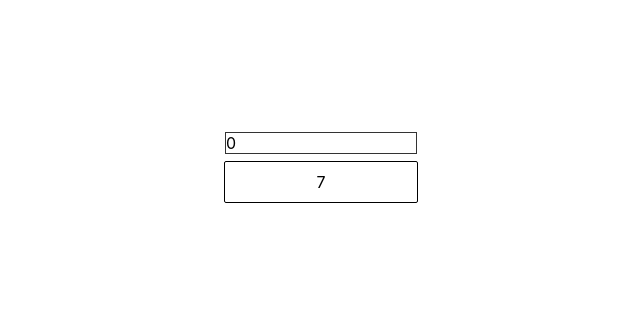
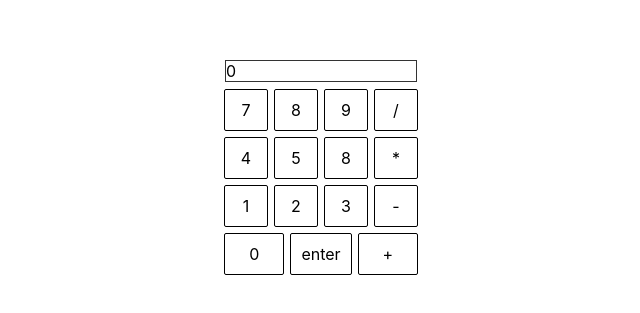
Before and after one commit to sofacles/calculator, a React (Create React App) app: page / in a window 1280 px wide. Shown: the part 133-446 px from the top of the page, without its empty margins (319-959 px from the left). Built offline with nearby package versions, Linux system fonts and the light colour scheme.

Commit message:
putting all the keys back in

```diff
--- a/src/KeyPad.js
+++ b/src/KeyPad.js
@@ -21,8 +21,7 @@ const KeyPad = () => {
 
 
     return <div style={CalculatorStyle}>
-        <NumberKey number={7} key={7} />
-        {/* <div style={KeyPadRowStyle}>
+        <div style={KeyPadRowStyle}>
             <NumberKey number={7} key={7} />
             <NumberKey number={8} key={8} />
             <NumberKey number={9} key={9} />
@@ -44,7 +43,7 @@ const KeyPad = () => {
             <NumberKey number={0} key={0} />
             <Key operand={"enter"} key="enter" />
             <Key operand={"+"} key={"plus"} />
-        </div> */}
+        </div>
     </div>;
 };
 
```
